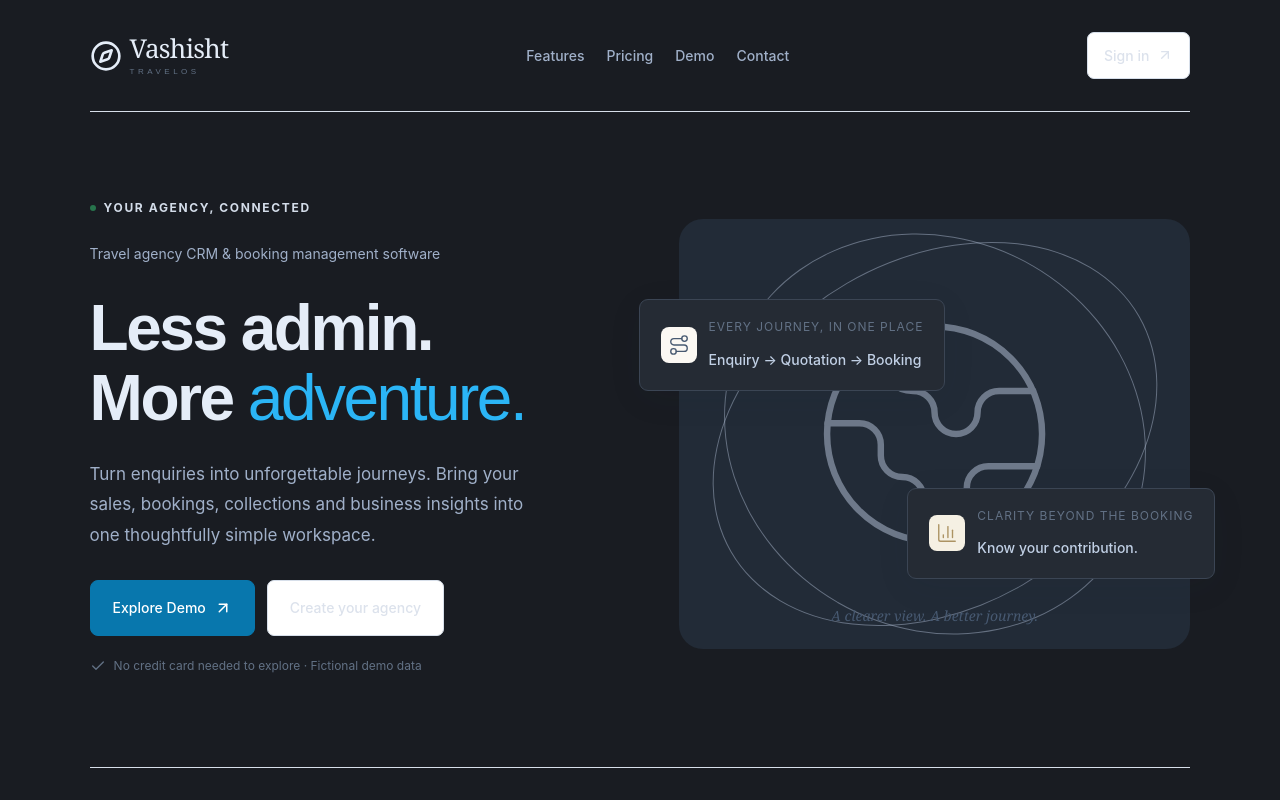
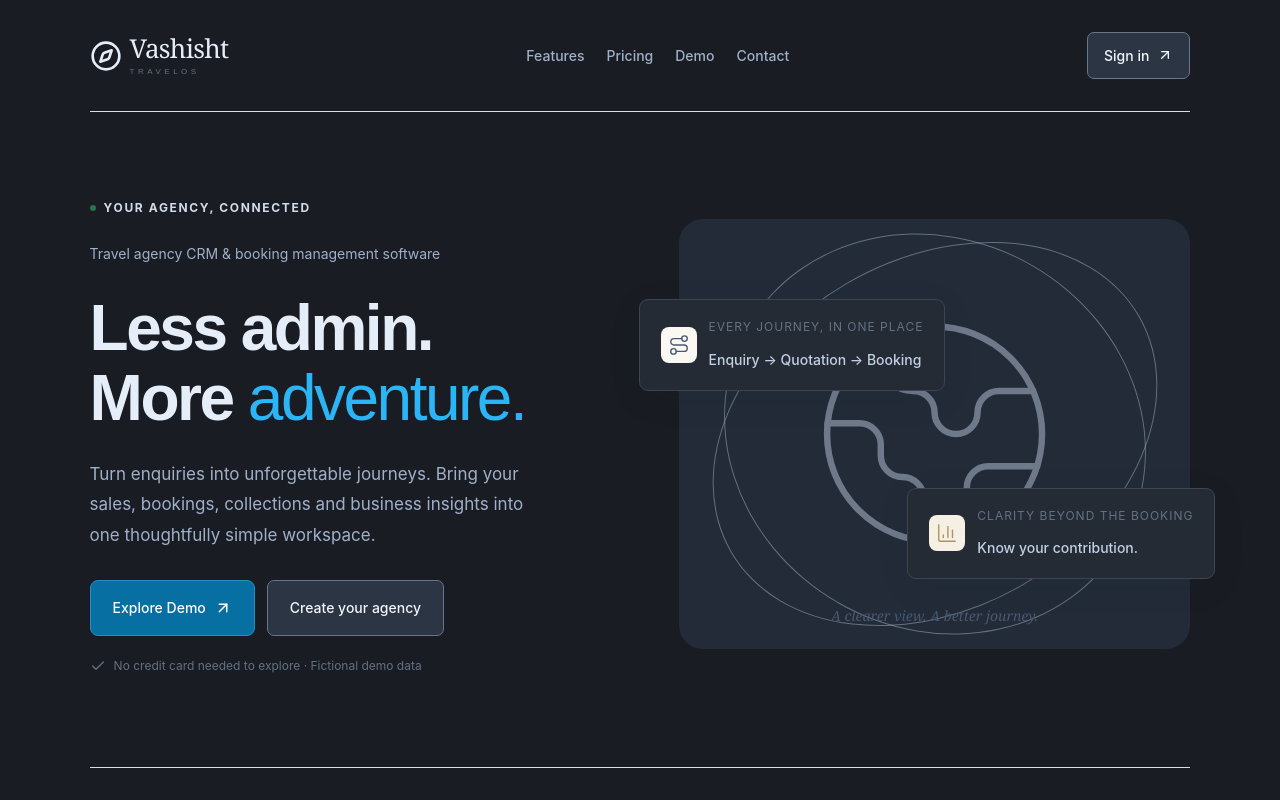
Before and after one commit to Abhishek-Sharma-Bharra/travel-booking, a Next.js app: page / in a window 1280 px wide. Shown: the top 800 px of the page. Built offline with nearby package versions, Linux system fonts and the light colour scheme; no server answers.

Commit message:
Fix dark-theme button contrast across public pages and CRM controls

```diff
--- a/src/app/dark-theme.css
+++ b/src/app/dark-theme.css
@@ -12,6 +12,40 @@
     --copper-dark: #0e84bf;
     background: #191c22;
     color: #dce2ec;
+  }
+  /* Pair foreground and background explicitly: the light secondary button
+     inherited pale dark-theme text on a white surface outside the workspace. */
+  body.premium-theme.dark-theme .btn.secondary {
+    background: #2b3543;
+    color: #f1f5fb;
+    border-color: #66768b;
+  }
+  body.premium-theme.dark-theme .btn.secondary:hover {
+    background: #39495d;
+    color: #ffffff;
+    border-color: #8799b0;
+  }
+  body.premium-theme.dark-theme .btn.primary {
+    background: #086fa3;
+    color: #ffffff;
+    border-color: #268fc4;
+  }
+  body.premium-theme.dark-theme .btn.primary:hover {
+    background: #075b87;
+    color: #ffffff;
+    border-color: #63b5de;
+  }
+  body.premium-theme.dark-theme .btn:focus-visible {
+    outline: 3px solid #90d5fa;
+    outline-offset: 3px;
+  }
+  body.premium-theme.dark-theme .btn:is(:disabled, [aria-disabled="true"]) {
+    background: #303a48;
+    color: #bcc9da;
+    border-color: #66768b;
+    opacity: 1;
+    cursor: not-allowed;
+    transform: none;
   }
   .dark-theme .premium-workspace.studio-workspace {
     --paper: #191c22;
```
